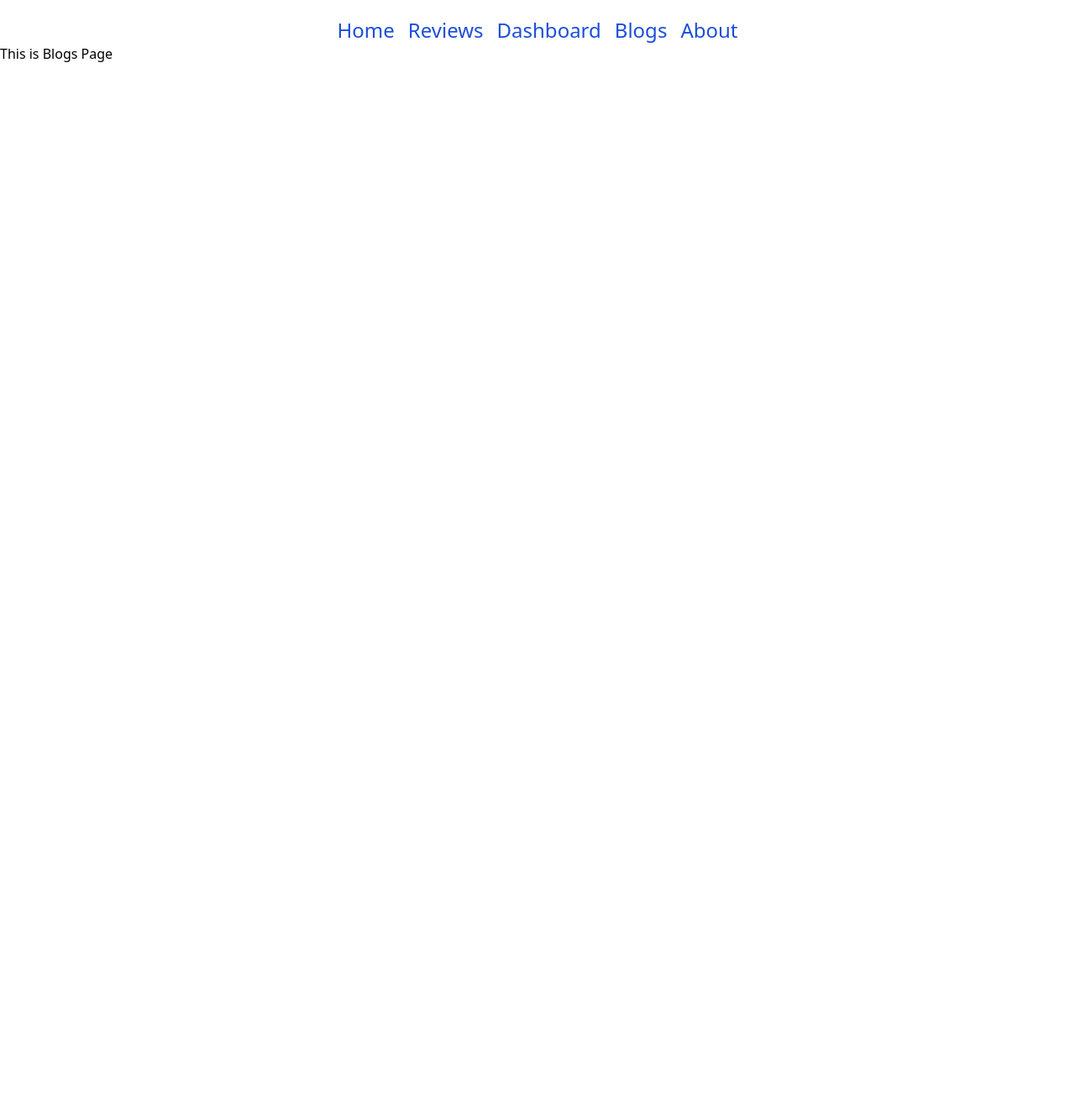
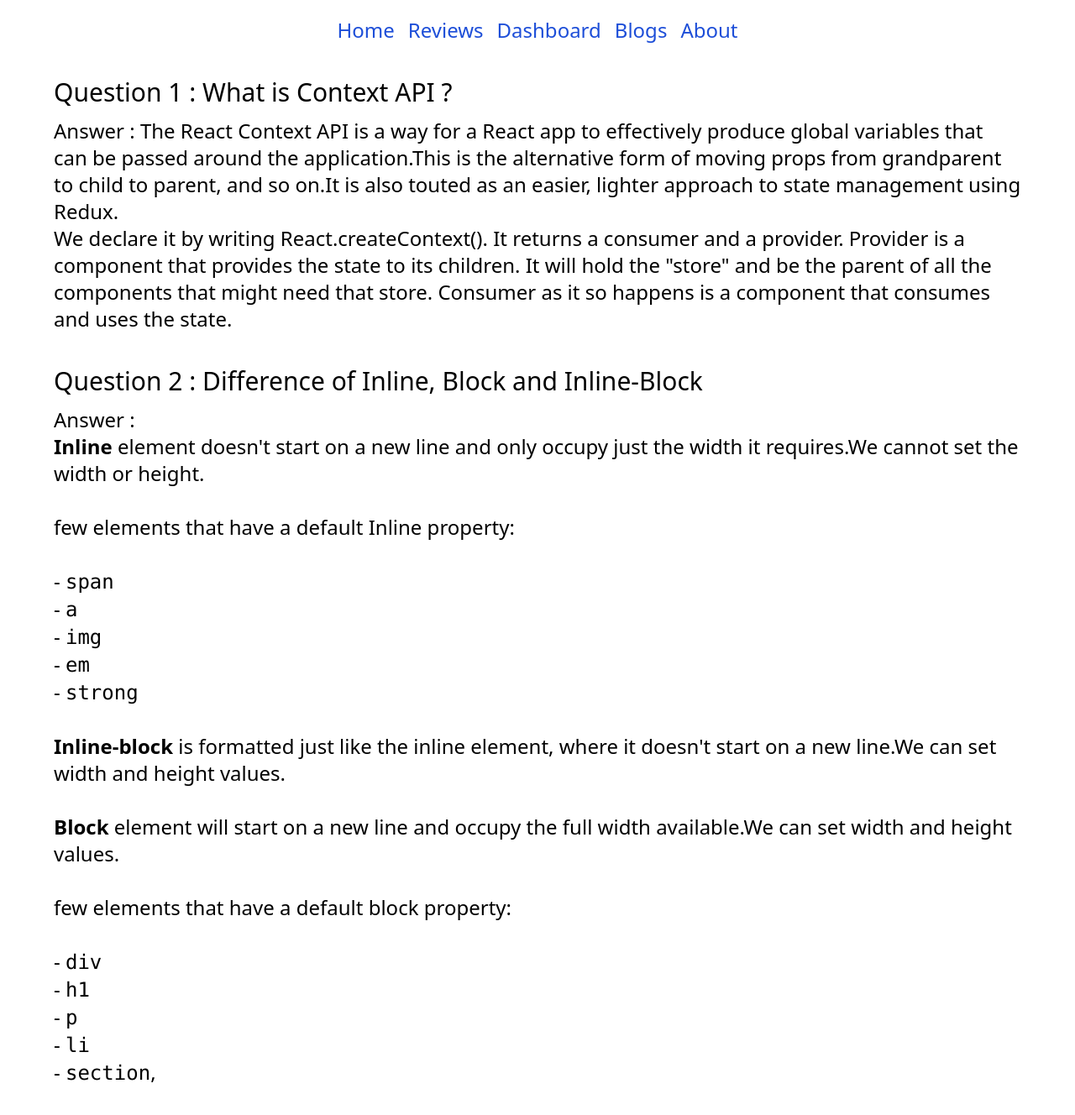
Before and after one commit to farabi1/product-analysis-website, a React (Create React App) app: page /blogs in a window 1280 px wide. Shown: the top 1328 px of the page at 84% size. Before the commit the page ends 800 px from the top, so only its background shows below. Built offline with nearby package versions, Linux system fonts and the light colour scheme.

Commit message:
Bonus Blogs  Setup

```diff
--- a/src/components/Blogs/Blogs.js
+++ b/src/components/Blogs/Blogs.js
@@ -2,9 +2,36 @@ import React from 'react';
 
 const Blogs = () => {
     return (
-        <div>
-            <h1>This is Blogs Page </h1>
-        </div>
+        <>
+            <div className="mx-16 my-10 ">
+                <h1 className='text-3xl mt-10'>Question 1 : What is Context API ?</h1>
+                <h1 className='text-2xl my-3'>Answer : The React Context API is a way for a React app to effectively produce global variables that can be passed around the application.This is the alternative form of moving props from grandparent to child to parent, and so on.It is also touted as an easier, lighter approach to state management using Redux.<br></br>
+                    We declare it by writing React.createContext(). It returns a consumer and a provider. Provider is a component that provides the state to its children. It will hold the "store" and be the parent of all the components that might need that store. Consumer as it so happens is a component that consumes and uses the state. </h1>
+
+                <h1 className='text-3xl mt-10'>Question 2 : Difference of Inline, Block and Inline-Block</h1>
+                <h1 className='text-2xl my-3'>Answer : <br />
+                    <strong>Inline</strong> element doesn't start on a new line and only occupy just the width it requires.We cannot set the width or height. <br /><br />
+                    few elements that have a default Inline property:<br /><br />
+
+                    - <code>span</code><br />
+                    - <code>a</code><br />
+                    - <code>img</code><br />
+                    - <code>em</code><br />
+                    - <code>strong</code><br /><br />
+                    <strong>Inline-block</strong> is formatted just like the inline element, where it doesn't start on a new line.We can set width and height values.<br /><br />
+
+                    <strong>Block</strong>  element will start on a new line and occupy the full width available.We can set width and height values. <br /><br />
+                    few elements that have a default block property:<br /><br />
+
+                    - <code>div</code><br />
+                    - <code>h1</code><br />
+                    - <code>p</code><br />
+                    - <code>li</code><br />
+                    - <code>section</code>,
+
+                </h1>
+            </div>
+        </>
     );
 };
 
--- a/src/components/Home/Home.js
+++ b/src/components/Home/Home.js
@@ -22,7 +22,7 @@ const Home = () => {
             </div>
 
             <div className="my-10">
-                <h1 className='text-6xl text-center my-12'>Review Section</h1>
+                <h1 className='text-6xl text-center my-12'>Customer Review (3)</h1>
 
                 <div className="">
                     <h1 className='text-center'>Review : {Reviews.length}</h1>
```
